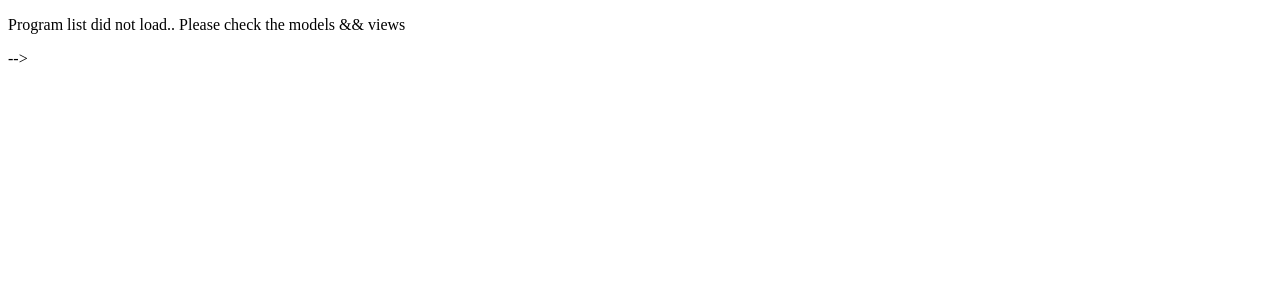
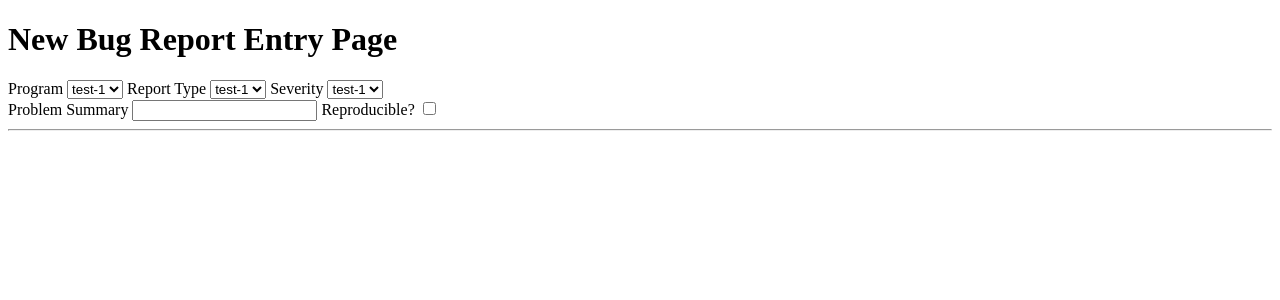
Before and after one commit to slippy-web-dev/bug-hunt, a Django app: page /app/new-bug/ in a window 1280 px wide. Shown: the top 300 px of the page. Run offline with Django 3.2, Linux system fonts and the light colour scheme; the visitor is signed in with stand-in values (Sample User, id 1).

Commit message:
initial html commit

```diff
--- a/bug_hunt/app/templates/static_files/add-bug.html
+++ b/bug_hunt/app/templates/static_files/add-bug.html
@@ -5,53 +5,35 @@
     <title>Add Areas</title>
   </head>
   <body>
-    {% if  program %}
-    <h3>Add Area to {{program.program_name}} - {{program.program_version}} - {{program.program_release}}</h3>
-    <table style="width:60%">
-    <tr>
-      <th>Area ID</th>
-      <th>Program ID</th>
-      <th>Area</th>
-      <th></th>
-    </tr>
-    {% for area in area_list %}
-    <form action="{% url 'app:edit_areas' %}" method="POST"> {% csrf_token %}
-      <tr>
-        <td>{{area.area_id}}<input type="hidden" name="area_id" value="{{area.area_id}}"></td>
-        <td>{{program.program_id}}<input type="hidden" name="program_id" value="{{program.program_id}}"></td>
-        <td><input type="text" name="area" value="{{area.area}}"></td>
-        <td><input type="submit" value="Update"></td>
-      </tr>
+    <h1>New Bug Report Entry Page</h1>
+    <form>
+      <label>Program</label>
+      <select id="program_names" name="program_names">
+        <option value="test-1">test-1</option>
+        <option value="test-2">test-2</option>
+        <option value="test-3">test-3</option>
+        <!-- Attach results from Programs query in <option value=""></>-->
+      </select>
+      <label>Report Type</label>
+      <select id="report_types" name="report_types">
+        <option value="test-1">test-1</option>
+        <option value="test-2">test-2</option>
+        <option value="test-3">test-3</option>
+        <!-- Attach results from Programs query in <option value=""></>-->
+      </select>
+      <label>Severity</label>
+      <select id="severity_levels" name="severity_levels">
+        <option value="test-1">test-1</option>
+        <option value="test-2">test-2</option>
+        <option value="test-3">test-3</option>
+        <!-- Attach results from Programs query in <option value=""></>-->
+      </select>
+      <br>
+      <label>Problem Summary</label>
+      <input type="text" name="problem_summary">
+      <label>Reproducible?</label>
+      <input type="checkbox" name="reducible">
+      <hr>
     </form>
-    {% endfor %}
-    <form action="{% url 'app:add_areas' %}" method="POST"> {% csrf_token %}
-      <tr>
-        <td>Add</td>
-        <td><input type="hidden" name="program_id" value="{{program.program_id}}">{{program.program_id}}</td>
-        <td><input type="text" name="area"></td>
-        <td><input type="submit" value="Add Area"></td>
-      </tr>
-      <tr>
-        <td></td>
-        <td></td>
-        <td>
-          {% if messages %}
-          <ul class="messages">
-              {% for message in messages %}
-              {% if message.tags %}
-              <li class="{{ message.tags }}">{{ message }}</li>
-              {% endif %}
-              {% endfor %} </br>
-          </ul>
-          {% endif %}
-        </td>
-      </tr>
-    </form>
-    </table>
-    <p><a href="/app/admin/edit-areas">Back</a></p>
-    <!-- figure out which html button to use for 'Done' -->
-    <!-- {% else %}
-    <p>Program list did not load.. Please check the models && views</p> -->
-    {% endif %}
   </body>
 </html>
```
